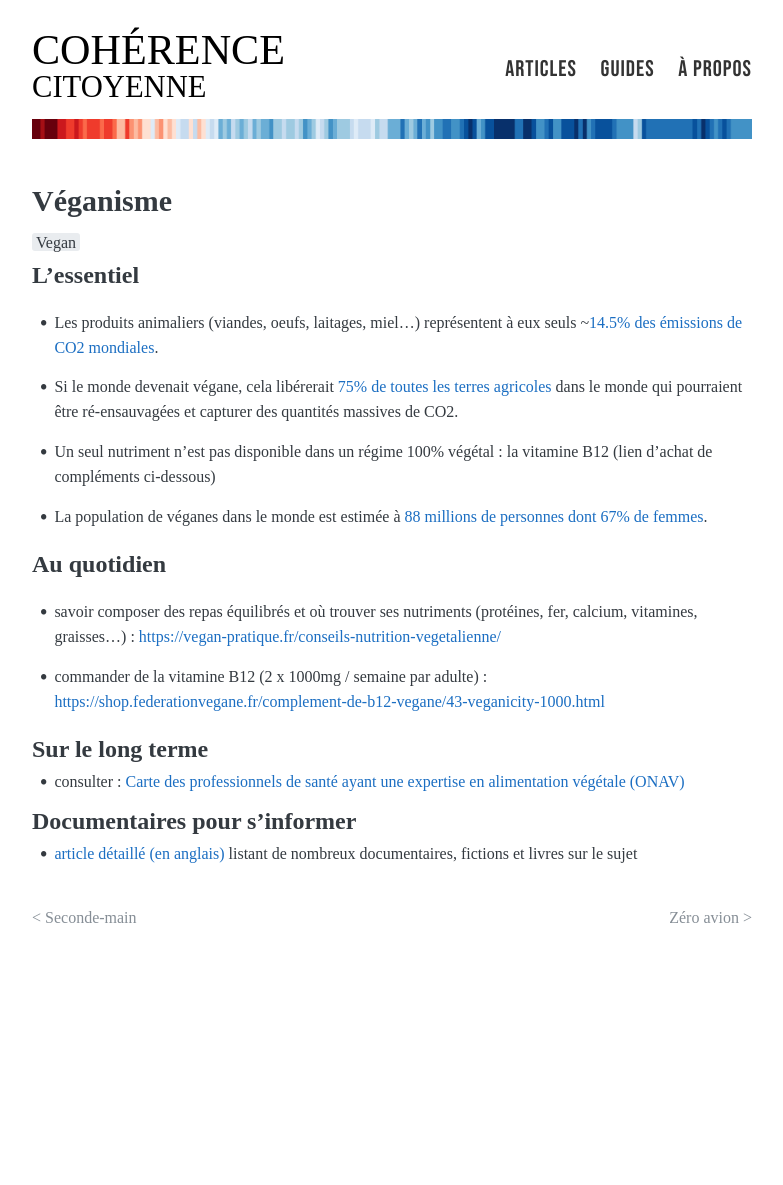
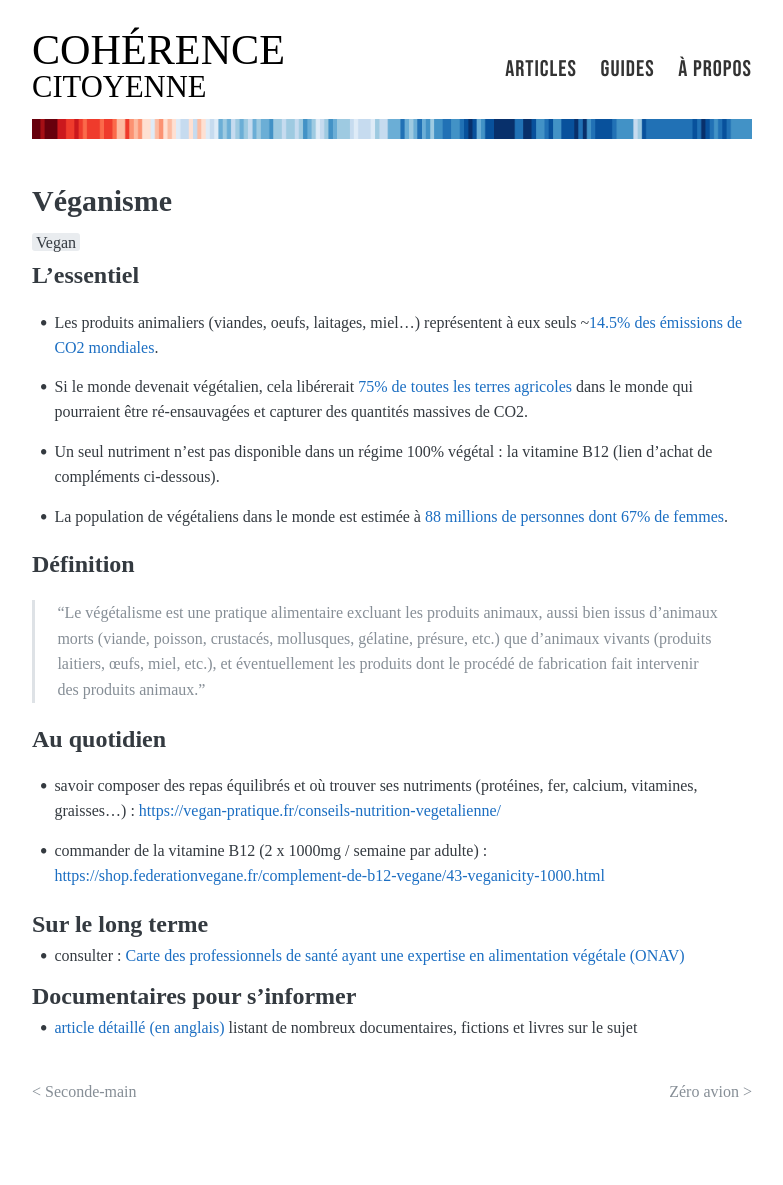
Before and after one commit to loicguichaoua/loicguichaoua.github.io, a Jekyll site: the page built from my_collections/_guides/Alimentation.md, in a window 1280 px wide. Shown: the whole page, without its empty margins (248-1031 px from the left). Built offline with Jekyll 4.4.1, drawn with Linux system fonts in a browser that asks for light colours; nearby versions of some CDN libraries; some web fonts are replaced; library files that are not in the unit come from our copies; before the commit the page ends 1011 px from its top, so only the background shows below that.

Commit message:
update vegan post

```diff
--- a/my_collections/_guides/Alimentation.md
+++ b/my_collections/_guides/Alimentation.md
@@ -7,15 +7,21 @@ tags:
 published: true
 image: /images/icons/food.png
 ---
+
 ## L'essentiel
 
 *   Les produits animaliers (viandes, oeufs, laitages, miel...) représentent à eux seuls ~[14.5% des émissions de CO2 mondiales](https://www.researchgate.net/publication/289509969_Tackling_climate_change_through_livestock_A_global_assessment_of_emissions_and_mitigation_opportunities).
 
-*   Si le monde devenait végane, cela libérerait [75% de toutes les terres agricoles](https://ourworldindata.org/land-use-diets) dans le monde qui pourraient être ré-ensauvagées et capturer des quantités massives de CO2.
+*   Si le monde devenait végétalien, cela libérerait [75% de toutes les terres agricoles](https://ourworldindata.org/land-use-diets) dans le monde qui pourraient être ré-ensauvagées et capturer des quantités massives de CO2.
 
-*   Un seul nutriment n'est pas disponible dans un régime 100% végétal : la vitamine B12 (lien d'achat de compléments ci-dessous)
+*   Un seul nutriment n'est pas disponible dans un régime 100% végétal : la vitamine B12 (lien d'achat de compléments ci-dessous).
 
-*   La population de véganes dans le monde est estimée à [88 millions de personnes dont 67% de femmes](https://worldanimalfoundation.org/advocate/how-many-vegans-are-in-the-world/).
+*   La population de végétaliens dans le monde est estimée à [88 millions de personnes dont 67% de femmes](https://worldanimalfoundation.org/advocate/how-many-vegans-are-in-the-world/).
+
+
+## Définition
+
+> “Le végétalisme est une pratique alimentaire excluant les produits animaux, aussi bien issus d'animaux morts (viande, poisson, crustacés, mollusques, gélatine, présure, etc.) que d'animaux vivants (produits laitiers, œufs, miel, etc.), et éventuellement les produits dont le procédé de fabrication fait intervenir des produits animaux.”
 
 
 ## Au quotidien
```
